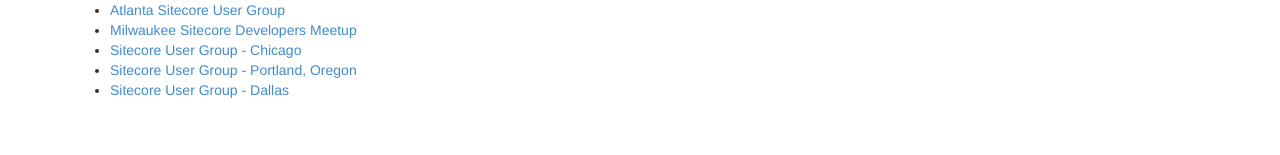
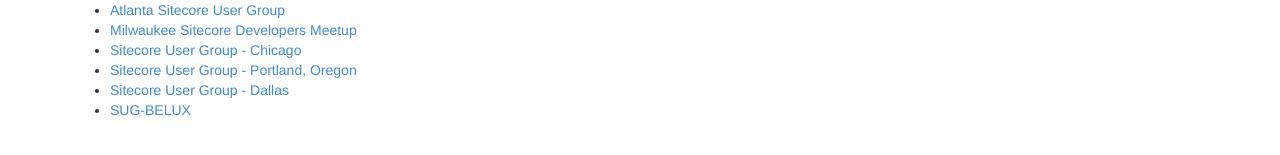
Before and after one commit to Sitecore-Community/docs, a Jekyll site: the page built from documentation/User Groups/index.md, in a window 1280 px wide. Shown: the part 672-827 px from the top of the page. Built offline with Jekyll 4.4.1, drawn with Linux system fonts in a browser that asks for light colours; nearby versions of some CDN libraries.

Commit message:
Update index.md
Added BELUX SUG.

```diff
--- a/documentation/User Groups/index.md
+++ b/documentation/User Groups/index.md
@@ -23,3 +23,4 @@
 * [Sitecore User Group - Chicago](http://www.meetup.com/Sitecore-User-Group-Chicago/)
 * [Sitecore User Group - Portland, Oregon](http://www.meetup.com/Sitecore-Portland-Oregon-User-Group/)
 * [Sitecore User Group - Dallas](http://www.meetup.com/Sitecore-User-Group-Dallas/)
+* [SUG-BELUX](http://www.meetup.com/Sitecore-User-Group-Belgium/)
```
